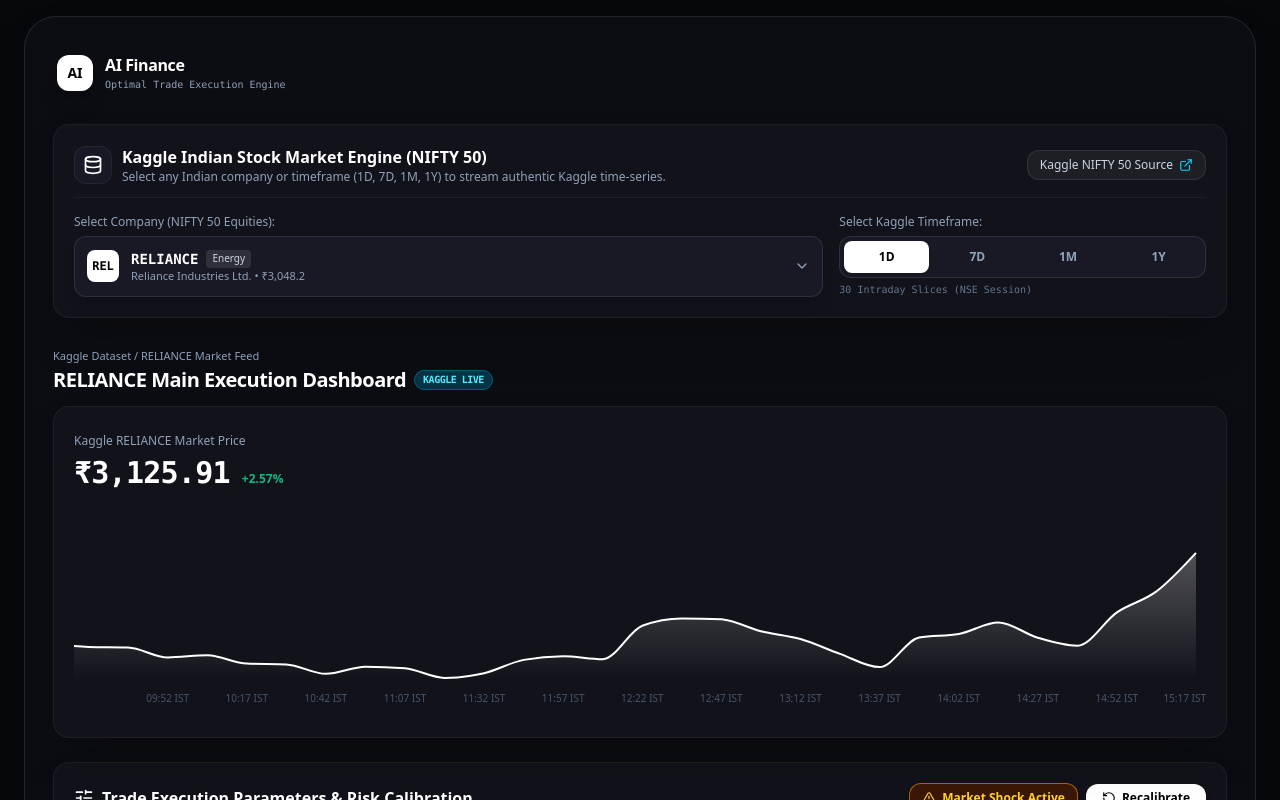
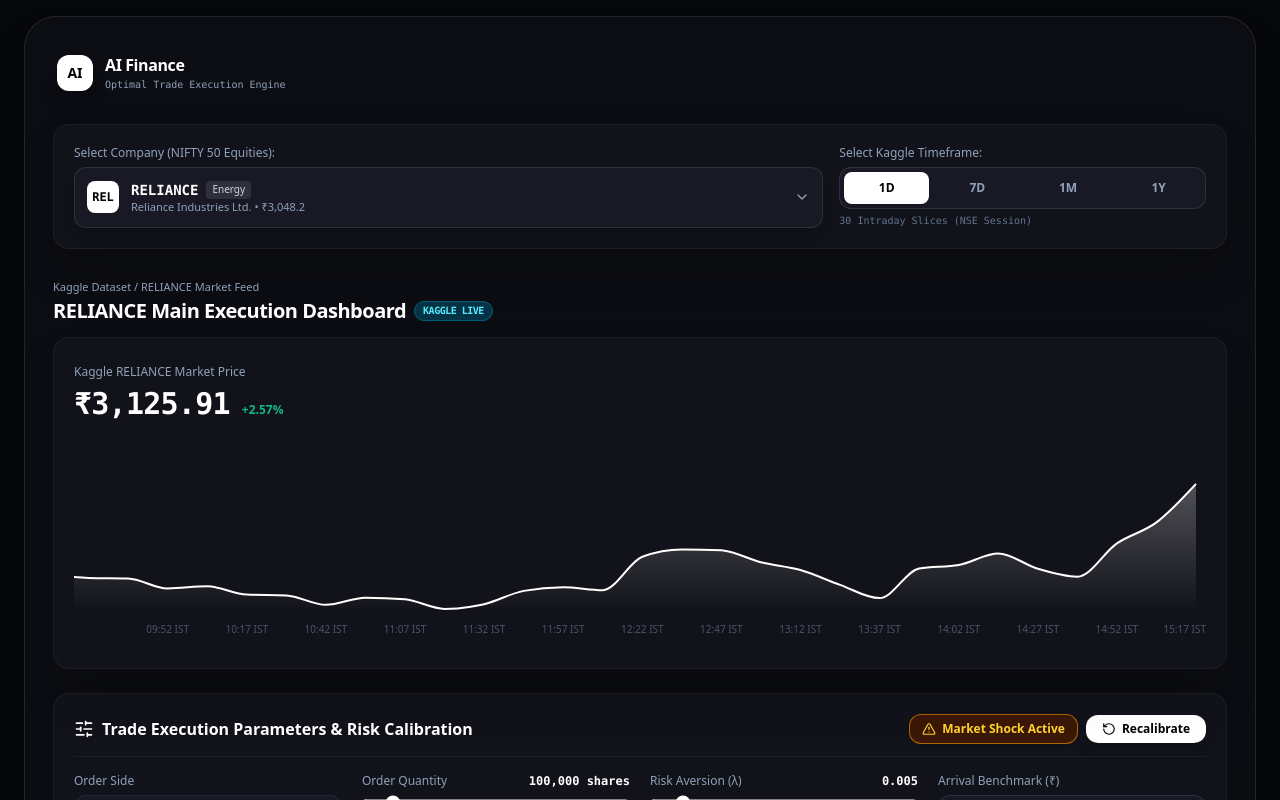
Before and after one commit to Viidhyanshu/OPTIMAL-TRADE, a Next.js app: page / in a window 1280 px wide. Shown: the top 800 px of the page. Built offline with nearby package versions, Linux system fonts and the light colour scheme.

Commit message:
Remove top header banner from KaggleDataImporter component as requested

```diff
--- a/src/components/KaggleDataImporter.tsx
+++ b/src/components/KaggleDataImporter.tsx
@@ -2,7 +2,7 @@
 
 import React, { useState } from 'react';
 import { KAGGLE_COMPANIES_LIST, TimeframePeriod } from '@/lib/engine/kaggleDataStore';
-import { Database, ChevronDown, Search, ExternalLink } from 'lucide-react';
+import { ChevronDown, Search } from 'lucide-react';
 
 interface KaggleDataImporterProps {
   selectedStockSymbol: string;
@@ -31,33 +31,6 @@
 
   return (
     <div className="bg-[#12131a] border border-white/5 rounded-2xl p-5 shadow-2xl space-y-4">
-      {/* Top Banner Header */}
-      <div className="flex flex-col sm:flex-row items-start sm:items-center justify-between gap-3 border-b border-white/5 pb-3">
-        <div className="flex items-center gap-2.5">
-          <div className="p-2 rounded-xl bg-[#181924] text-white border border-white/5">
-            <Database className="w-5 h-5" />
-          </div>
-          <div>
-            <h3 className="font-bold text-white text-base">
-              Kaggle Indian Stock Market Engine (NIFTY 50)
-            </h3>
-            <p className="text-xs text-slate-400">
-              Select any Indian company or timeframe (1D, 7D, 1M, 1Y) to stream authentic Kaggle time-series.
-            </p>
-          </div>
-        </div>
-
-        <a
-          href="https://www.kaggle.com/datasets/rohanrao/nifty50-stock-market-data"
-          target="_blank"
-          rel="noopener noreferrer"
-          className="flex items-center gap-1.5 px-3 py-1.5 rounded-xl bg-white/5 hover:bg-white/10 border border-white/10 text-xs font-medium text-slate-300 transition"
-        >
-          <span>Kaggle NIFTY 50 Source</span>
-          <ExternalLink className="w-3.5 h-3.5 text-cyan-400" />
-        </a>
-      </div>
-
       {/* Main Selection Controls: Company Dropdown Menu + Timeframe Selector */}
       <div className="grid grid-cols-1 md:grid-cols-3 gap-4">
         {/* Company Dropdown Menu Button */}
```
